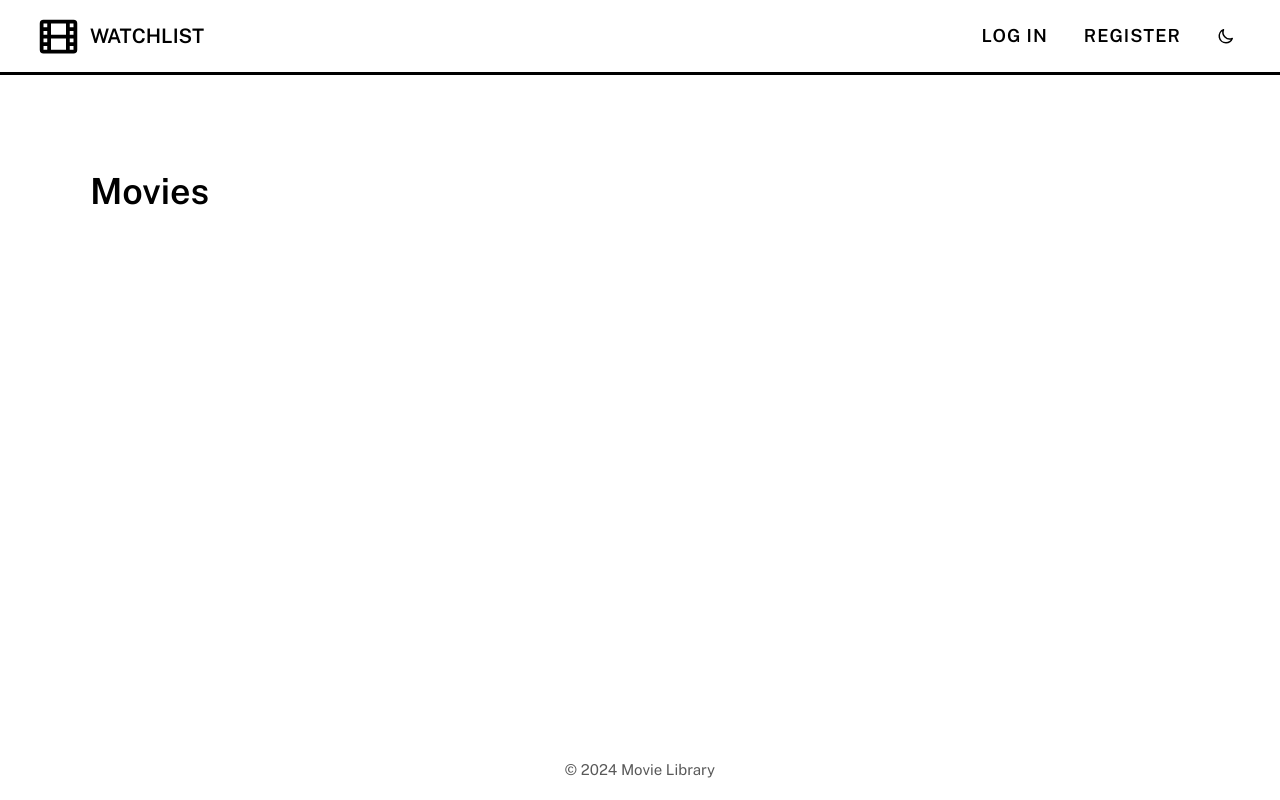
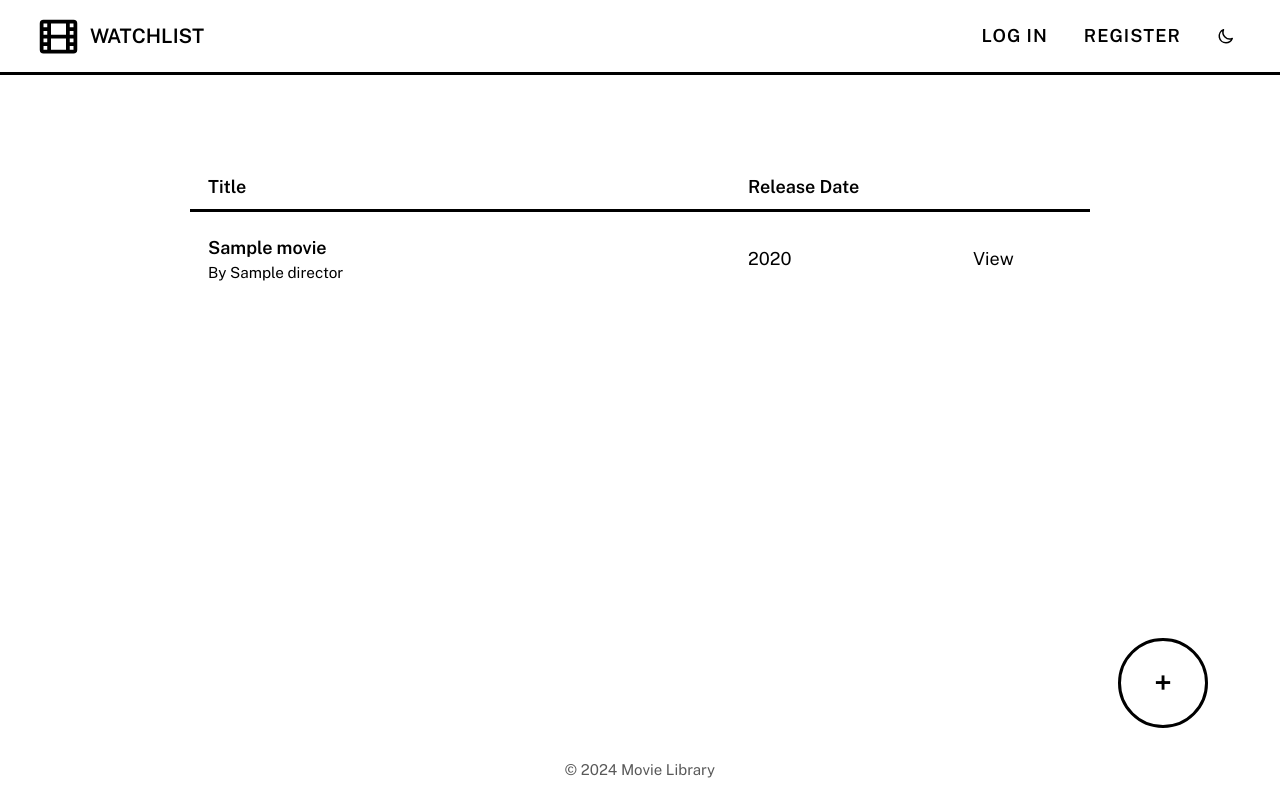
Before and after one commit to wearsunscreen/playlist, a Flask app: template movie_library/templates/index.html in a window 1280 px wide. Run offline with Flask 3, Linux system fonts and the light colour scheme; the template is opened without the code that fills it: most values are stand-ins (such as "Sample title", 1, 10 or a date in 2020).

Commit message:
added movie details

```diff
--- /dev/null
+++ b/movie_library/static/css/movies.css
@@ -0,0 +1,74 @@
+.button--add {
+    position: absolute;
+    bottom: 4rem;
+    right: 2rem;
+    display: flex;
+    height: 5rem;
+    width: 5rem;
+    border: var(--border);
+    border-radius: 50%;
+    color: var(--text-dark);
+    text-decoration: none;
+    font-weight: 600;
+    font-size: 1.75rem;
+    align-items: center;
+    justify-content: center;
+  }
+
+  @media screen and (min-width: 50em) {
+    .button--add {
+      right: 3rem;
+    }
+  }
+
+  @media screen and (min-width: 80em) {
+    .button--add {
+      right: 4rem;
+    }
+  }
+
+  .button--add:hover {
+    color: var(--text);
+    background-color: var(--accent-colour);
+  }
+
+  .table {
+    max-width: 50rem;
+    width: 100%;
+    margin: 0 auto;
+    border-spacing: 0;
+  }
+
+  .table__cell {
+    padding: 1.25rem 1rem;
+  }
+
+  .table__cell--header {
+    text-align: left;
+    padding: 0.5rem 1rem;
+    border-bottom: var(--border);
+  }
+
+  .table__link {
+    color: inherit;
+    text-decoration: none;
+  }
+
+  .table__link:hover {
+    text-decoration: underline;
+    text-decoration-color: var(--accent-colour);
+  }
+
+  .table__movieTitle {
+    font-weight: 600;
+  }
+
+  .table__movieDirector {
+    font-size: 0.85em;
+  }
+
+  .table__empty {
+    display: block;
+    text-align: center;
+    font-size: 1.2rem;
+  }
--- a/movie_library/templates/index.html
+++ b/movie_library/templates/index.html
@@ -1,10 +1,45 @@
 {% extends "layout.html" %}
 
 {% block head_content %}
+    <link rel="stylesheet" href="{{ url_for('static', filename='css/movies.css') }}" />
 {% endblock %}
 
 {% block main_content %}
 
-    <h1>Movies</h1>
+    {%- if movies_data %}
+        <table class="table">
+            <colgroup>
+                <col style="width: 60%">
+                <col style="width: 25%">
+                <col style="width: 15%">
+            </colgroup>
+            <thead>
+                <tr class="table__header">
+                    <th class="table__cell table__cell--header">Title</th>
+                    <th class="table__cell table__cell--header">Release Date</th>
+                    <th class="table__cell table__cell--header"></th>
+                </tr>
+            </thead>
+            <tbody>
+                {% for movie in movies_data %}
+                    <tr>
+                        <td class="table__cell">
+                            <p class="table__movieTitle">{{ movie.title }}</p>
+                            <p class="table__movieDirector">By {{ movie.director }}</p>
+                        </td>
+                        <td class="table__cell">{{ movie.year }}</td>
+                        <td class="table__cell"><a href="{{ url_for('pages.movie', _id=movie._id) }}" class="table__link">View</a></td>
+                    </tr>
+                {% endfor %}
+            </tbody>
+        </table>
+
+    {% else %}
+        <p class="table__empty">You haven't added any movies yet. <a href="{{ url_for('pages.add_movie') }}" class="link">Add one!</a></p>
+    {% endif %}
+
+    <a href="{{ url_for('pages.add_movie') }}" class="button button--add">
+        <span>+</span>
+    </a>
 
 {% endblock %}
```
Also changed, not shown: movie_library/models.py (added, +18 -0 lines), movie_library/routes.py (+18 -12 lines), movie_library/static/css/movie_details.css (added, +74 -0 lines), movie_library/templates/movie_details.html (added, +80 -0 lines).
